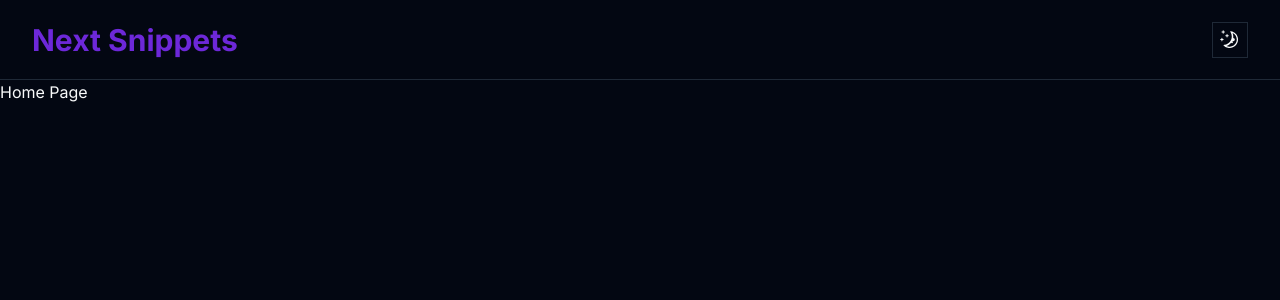
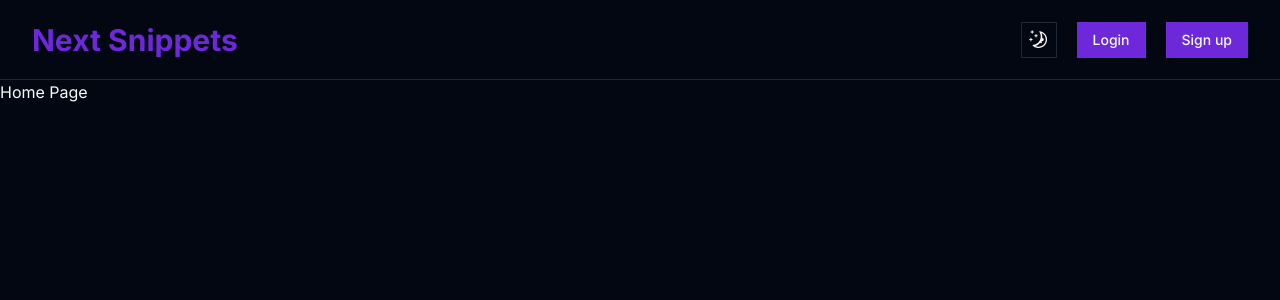
Before and after one commit to AmanRaza78/next-snippets, a Next.js app: page / in a window 1280 px wide. Shown: the top 300 px of the page. Built offline with nearby package versions, Linux system fonts and the light colour scheme; no server answers.

Commit message:
authentication setup is done using kinde

```diff
--- a/package.json
+++ b/package.json
@@ -9,6 +9,7 @@
     "lint": "next lint"
   },
   "dependencies": {
+    "@kinde-oss/kinde-auth-nextjs": "^2.2.13",
     "@radix-ui/react-dropdown-menu": "^2.0.6",
     "@radix-ui/react-icons": "^1.3.0",
     "@radix-ui/react-slot": "^1.0.2",
--- /dev/null
+++ b/src/app/api/auth/[kindeAuth]/route.ts
@@ -0,0 +1,2 @@
+import {handleAuth} from "@kinde-oss/kinde-auth-nextjs/server";
+export const GET = handleAuth();
--- a/src/components/navbar.tsx
+++ b/src/components/navbar.tsx
@@ -1,8 +1,15 @@
 import Link from "next/link";
 import { ModeToggle } from "./mode-toggle";
-
-export default function Navbar(){
-    return(
+import { getKindeServerSession } from "@kinde-oss/kinde-auth-nextjs/server";
+import {
+  RegisterLink,
+  LoginLink,
+  LogoutLink,
+} from "@kinde-oss/kinde-auth-nextjs/components";
+import { Button } from "./ui/button";
+export default async function Navbar() {
+  const { isAuthenticated } = getKindeServerSession();
+  return (
     <nav className="border-b bg-background h-[10vh] flex items-center">
       <div className="flex justify-between items-center container">
         <Link href="/">
@@ -10,9 +17,24 @@ export default function Navbar(){
         </Link>
 
         <div className="flex items-center gap-x-5">
-                    <ModeToggle/>
+          <ModeToggle />
+
+          {(await isAuthenticated()) ? (
+            <LogoutLink>
+              <Button>Logout</Button>
+            </LogoutLink>
+          ) : (
+            <div className="flex items-center gap-x-5">
+              <LoginLink>
+                <Button>Login</Button>
+              </LoginLink>
+              <RegisterLink>
+                <Button>Sign up</Button>
+              </RegisterLink>
+            </div>
+          )}
         </div>
       </div>
     </nav>
-    )
+  );
 }
```
Also changed, not shown: 2 other files (tests, documents, lock files or other folders). Lines whose indentation alone changed are shown as unchanged.
